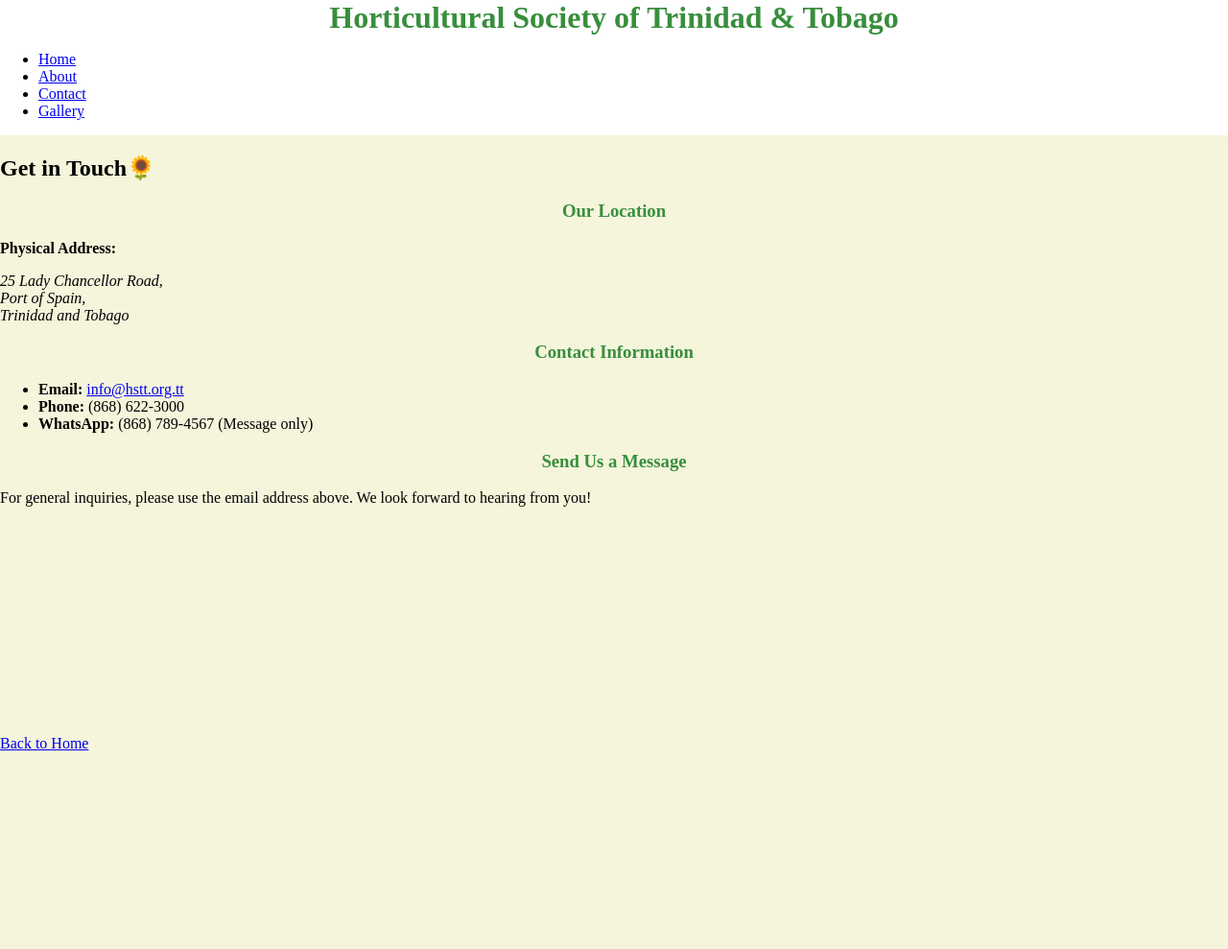
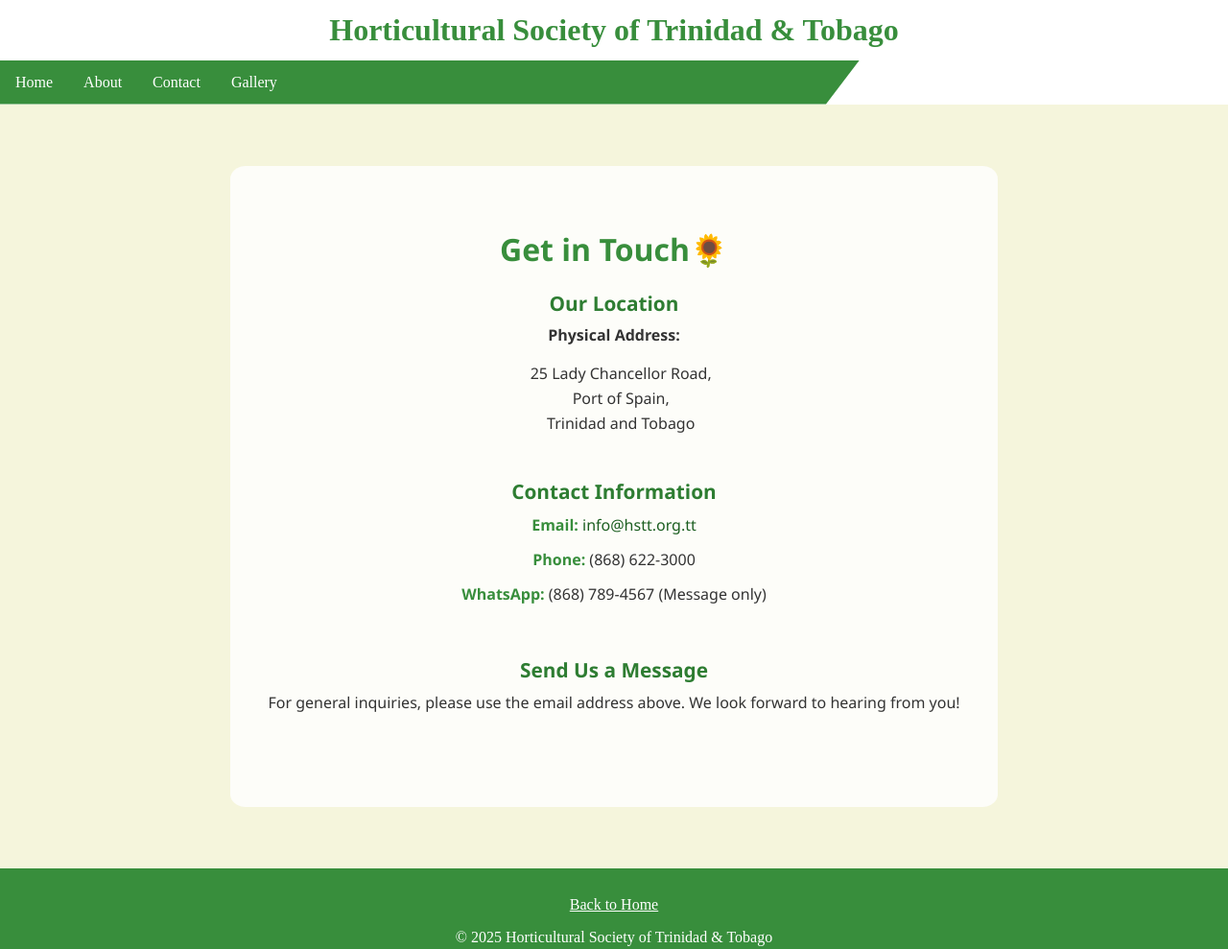
Before and after one commit to mwingsonc/ITEC-325-Horticultural-Society-Website, a plain HTML site: page contact.html in a window 1280 px wide. Shown: the whole page at 96% size. Before the commit the page ends 800 px from the top, so only its background shows below. Drawn offline with Linux system fonts and the light colour scheme.

Commit message:
Update contact.html

```diff
--- a/contact.html
+++ b/contact.html
@@ -8,19 +8,20 @@
 </head>
 <body>
 
-    <header>
-        <h1>Horticultural Society of Trinidad & Tobago</h1>
-        <nav>
-            <ul>
-                <li><a href="home.html">Home</a></li>
-                <li><a href="about.html">About</a></li>
-                <li><a href="contact.html">Contact</a></li>
-                <li><a href="gallery.html">Gallery</a></li>
+<header class="main-header">
+    <h1 class="hh1">Horticultural Society of Trinidad & Tobago</h1>
+
+    <nav class="main-nav">
+        <ul class="nav-list">
+            <li class="nav-item"><a class="nav-link" href="home.html">Home</a></li>
+            <li class="nav-item"><a class="nav-link" href="about.html">About</a></li>
+            <li class="nav-item"><a class="nav-link" href="contact.html">Contact</a></li>
+            <li class="nav-item"><a class="nav-link" href="gallery.html">Gallery</a></li>
         </ul>
     </nav>
 </header>
 
-    <main>
+   <main class="contact-section">
     <h2>Get in Touch🌻</h2>
 
     <section>
@@ -48,8 +49,9 @@
     </section>
 </main>
 
-    <footer>
-        <p><a href="home.html">Back to Home</a></p>
+    <footer class="footer1">
+        <p class="c1"><a href="home.html">Back to Home</a></p>
+        <p>&copy; 2025 Horticultural Society of Trinidad & Tobago</p>
     </footer>
 
 </body>
```
Lines whose indentation alone changed are shown as unchanged.
